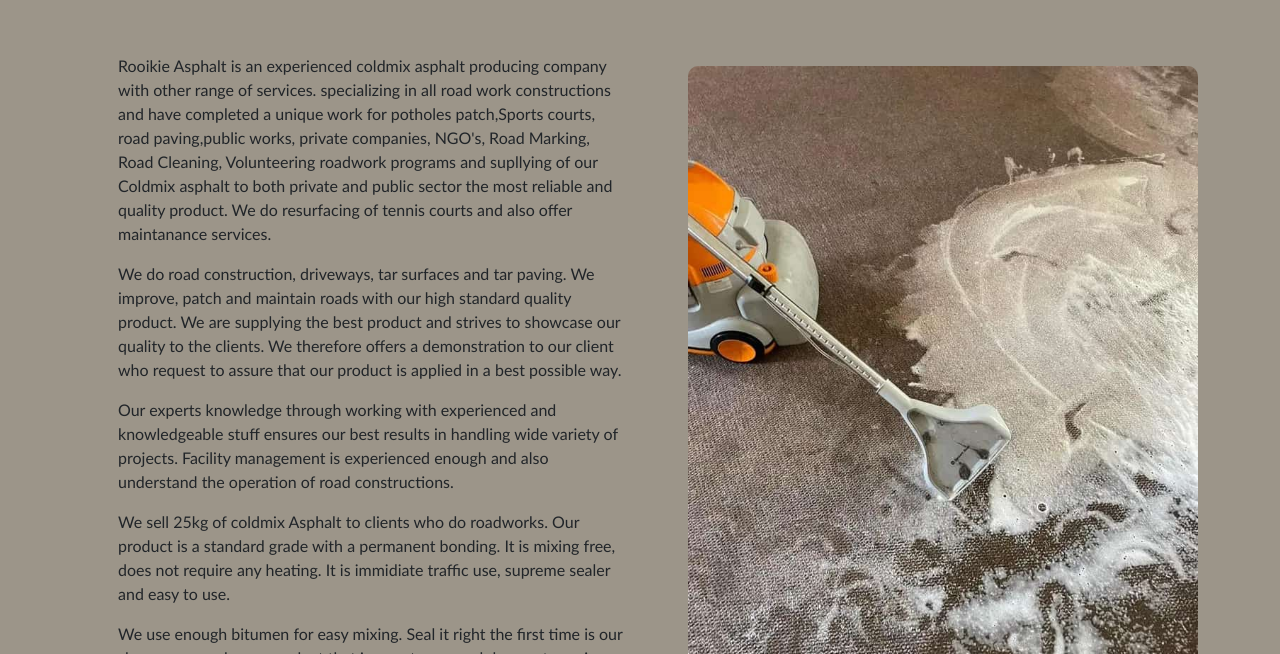
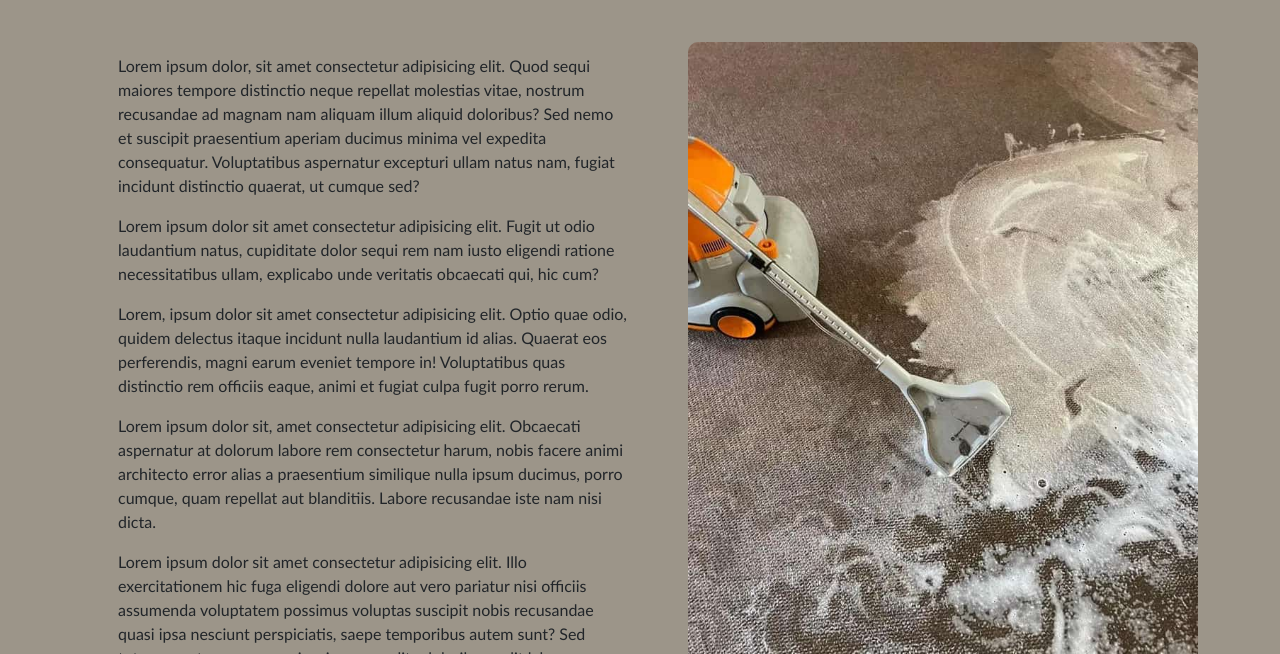
Before and after one commit to MonyelaMK/Brilliant-Wash-Holding-, a plain HTML site: page pages/about.html in a window 1280 px wide. Shown: the part 146-800 px from the top of the page. Drawn offline with nearby package versions, Linux system fonts and the light colour scheme.

Commit message:
First time

```diff
--- a/pages/about.html
+++ b/pages/about.html
@@ -55,23 +55,15 @@
             </div>
             <div class="row align-items-center justify-content-between">
                 <div class="col-md p-5">
-                    <p>Rooikie Asphalt is an experienced coldmix asphalt producing company with other range of services. specializing in all road work constructions and
-                        have completed a unique work for potholes patch,Sports courts, road paving,public works, private companies, NGO's, Road Marking, Road Cleaning,
-                        Volunteering roadwork programs and supllying of our Coldmix asphalt to both private and public sector the most reliable and quality product.
-                        We do resurfacing of tennis courts and also offer maintanance services.
+                    <p>Lorem ipsum dolor, sit amet consectetur adipisicing elit. Quod sequi maiores tempore distinctio neque repellat molestias vitae, nostrum recusandae ad magnam nam aliquam illum aliquid doloribus? Sed nemo et suscipit praesentium aperiam ducimus minima vel expedita consequatur. Voluptatibus aspernatur excepturi ullam natus nam, fugiat incidunt distinctio quaerat, ut cumque sed?
                     </p>
-                    <p>We do road construction, driveways, tar surfaces and tar paving. We improve, patch and maintain roads with our high standard quality product.
-                        We are supplying the best product and strives to showcase our quality to the clients. We therefore offers a demonstration to our client who request
-                        to assure that our product is applied in a best possible way.
+                    <p>Lorem ipsum dolor sit amet consectetur adipisicing elit. Fugit ut odio laudantium natus, cupiditate dolor sequi rem nam iusto eligendi ratione necessitatibus ullam, explicabo unde veritatis obcaecati qui, hic cum?
                         </p>
-                    <p>Our experts knowledge through working with experienced and knowledgeable stuff ensures our best results in handling wide variety of projects.
-                        Facility management is experienced enough and also understand the operation of road constructions.
+                    <p>Lorem, ipsum dolor sit amet consectetur adipisicing elit. Optio quae odio, quidem delectus itaque incidunt nulla laudantium id alias. Quaerat eos perferendis, magni earum eveniet tempore in! Voluptatibus quas distinctio rem officiis eaque, animi et fugiat culpa fugit porro rerum.
                     </p>
-                    <p>We sell 25kg of coldmix Asphalt to clients who do roadworks. Our product is a standard grade with a permanent bonding. It is mixing free,
-                        does not require any heating. It is immidiate traffic use, supreme sealer and easy to use.
+                    <p>Lorem ipsum dolor sit, amet consectetur adipisicing elit. Obcaecati aspernatur at dolorum labore rem consectetur harum, nobis facere animi architecto error alias a praesentium similique nulla ipsum ducimus, porro cumque, quam repellat aut blanditiis. Labore recusandae iste nam nisi dicta.
                     </p>
-                    <p>We use enough bitumen for easy mixing. Seal it right the first time is our slogan, we produce a product that is easy to use and does not require any
-                        more mixing when applying. Rooikie asphalt is dedicated to producing a coldmix asphalt that will adhere and withstand to all  weather conditions. Our product is the top quality product in the market.</p>
+                    <p>Lorem ipsum dolor sit amet consectetur adipisicing elit. Illo exercitationem hic fuga eligendi dolore aut vero pariatur nisi officiis assumenda voluptatem possimus voluptas suscipit nobis recusandae quasi ipsa nesciunt perspiciatis, saepe temporibus autem sunt? Sed totam, amet cumque omnis minus expedita doloribus, odit labore esse minima quisquam sapiente, possimus similique?</p>
                 </div>
                 <div class="col-md">
                     <img src="/assets/img/Mat-2.jpg" alt="" class="img-fluid the-img">
```
Also changed, not shown: index.html (+1 -1 lines), pages/services.html (+3 -6 lines).
